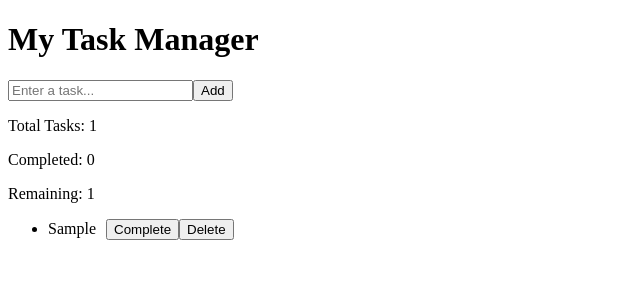
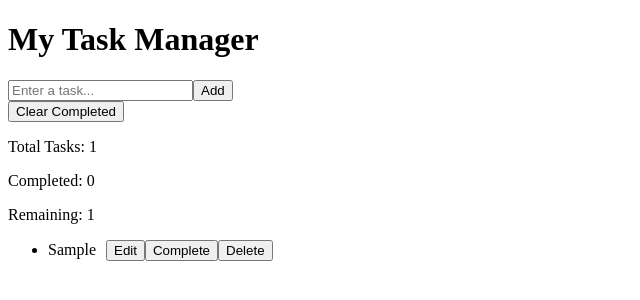
Before and after one commit to vanesapoghosyann/react-task-manager, a React (Vite) app: page / in a window 1280 px wide. Both pictures are taken after typing "Sample" into the empty fields and a click on the button "Add". Shown: the top 300 px of the page, without its empty margins (0-640 px from the left). Built offline with nearby package versions, Linux system fonts and the light colour scheme.

Commit message:
Implement task editing and clear completed tasks

```diff
--- a/src/App.jsx
+++ b/src/App.jsx
@@ -25,6 +25,10 @@ function App() {
     setTasks(updatedTasks);
   };
 
+  const clearCompleted = () => {
+    const activeTasks = tasks.filter((task) => !task.completed);
+    setTasks(activeTasks);
+  };
 
   const toggleComplete = (index) => {
     const updatedTasks = tasks.map((task, i) =>
@@ -36,8 +40,30 @@ function App() {
     setTasks(updatedTasks);
   };
 
+  const startEditing = (task) => {
+    setEditingId(task.id);
+    setEditingText(task.text);
+  };
+
   const completedTasks = tasks.filter(task => task.completed).length;
   const remainingTasks = tasks.length - completedTasks;
+
+
+  const [editingId, setEditingId] = useState(null);
+  const [editingText, setEditingText] = useState("");
+
+
+  const saveTask = (id) => {
+    const updatedTasks = tasks.map((task) =>
+      task.id === id
+        ? { ...task, text: editingText }
+        : task
+    );
+
+    setTasks(updatedTasks);
+    setEditingId(null);
+    setEditingText("");
+  };
 
   useEffect(() => {
     localStorage.setItem("tasks", JSON.stringify(tasks));
@@ -49,14 +75,32 @@ useEffect(() => {
       <Header />
 
       <TaskForm onAddTask={addTask} />
-
+      <button onClick={clearCompleted}>
+        Clear Completed
+      </button>
       <p>Total Tasks: {tasks.length}</p>
       <p>Completed: {completedTasks}</p>
       <p>Remaining: {remainingTasks}</p>
 
+
+
       <ul>
         {tasks.map((task, index) => (
           <li key={task.id}>
+            {editingId === task.id ? (
+              <>
+                <input
+                  type="text"
+                  value={editingText}
+                  onChange={(e) => setEditingText(e.target.value)}
+                />
+
+                <button onClick={() => saveTask(task.id)}>
+                  Save
+                </button>
+              </>
+            ) : (
+              <>
                 <span
                   style={{
                     textDecoration: task.completed ? "line-through" : "none",
@@ -66,6 +110,10 @@ useEffect(() => {
                   {task.text}
                 </span>
 
+                <button onClick={() => startEditing(task)}>
+                  Edit
+                </button>
+
                 <button onClick={() => toggleComplete(index)}>
                   {task.completed ? "Undo" : "Complete"}
                 </button>
@@ -73,6 +121,8 @@ useEffect(() => {
                 <button onClick={() => deleteTask(index)}>
                   Delete
                 </button>
+              </>
+            )}
           </li>
         ))}
       </ul>
```
Lines whose indentation alone changed are shown as unchanged.
